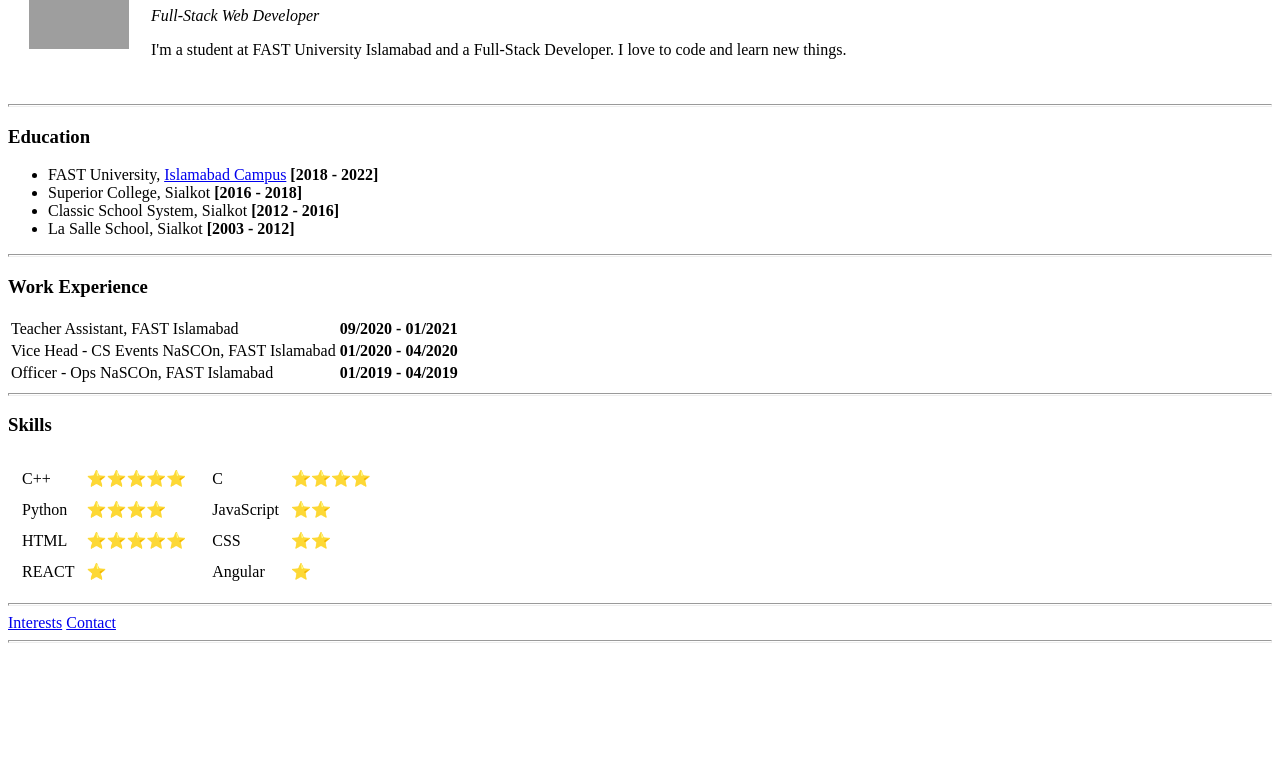
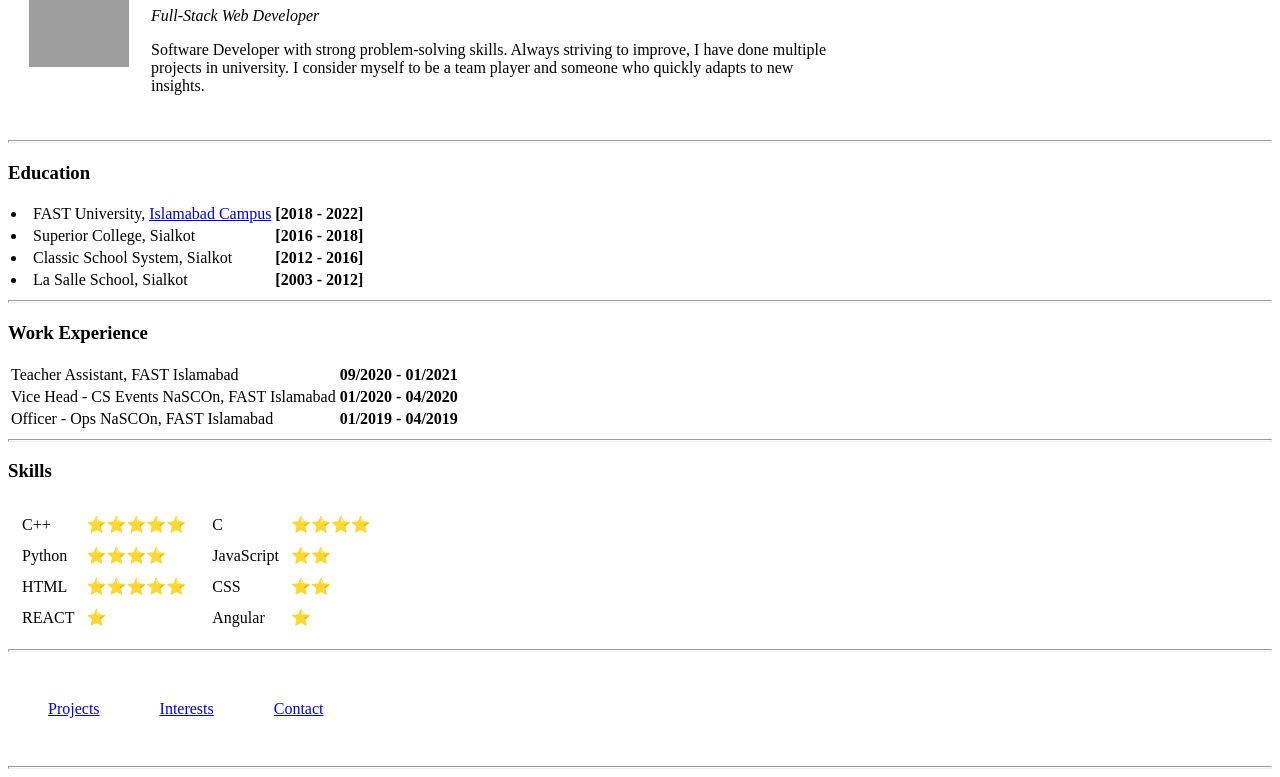
Before and after one commit to Ahmed2022skipq/CV, a plain HTML site: page index.html in a window 1280 px wide. Shown: the part 102-879 px from the top of the page. Before the commit the page ends 800 px from the top, so only its background shows below. Drawn offline with Linux system fonts and the light colour scheme; grey boxes are pictures that could not be loaded.

Commit message:
Initial CV using HTML

```diff
--- a/index.html
+++ b/index.html
@@ -27,8 +27,9 @@
             <h1>Ahmed Shabib</h1>
             <p><em>Full-Stack Web Developer</em></p>
             <p>
-              I'm a student at FAST University Islamabad and a Full-Stack
-              Developer. I love to code and learn new things.
+              Software Developer with strong problem-solving skills. Always striving to improve, I have done multiple <br>
+              projects in university. I consider myself to be a team player and someone who quickly adapts to new <br>
+              insights.
             </p>
           </td>
         </tr>
@@ -36,15 +37,31 @@
     </table>
     <hr size="3" />
     <h3>Education</h3>
-    <ul>
-      <li>
-        FAST University, <a href="https://www.nu.edu.pk/">Islamabad Campus</a>
-        <strong> [2018 - 2022] </strong>
-      </li>
-      <li>Superior College, Sialkot <strong> [2016 - 2018] </strong></li>
-      <li>Classic School System, Sialkot <strong> [2012 - 2016] </strong></li>
-      <li>La Salle School, Sialkot <strong> [2003 - 2012] </strong></li>
-    </ul>
+    <table>
+      <tbody>
+        <ul>
+          <tr>
+            <td>
+              <li> FAST University,
+              <a href="https://www.nu.edu.pk/">Islamabad Campus</a>
+            </td>
+            <td><strong> [2018 - 2022] </strong> </li></td>
+          </tr>
+          <tr>
+            <td><li>Superior College, Sialkot</td>
+            <td><strong> [2016 - 2018] </strong></li></td>
+          </tr>
+          <tr>
+            <td><li>Classic School System, Sialkot</td>
+            <td><strong> [2012 - 2016] </strong></li></td>
+          </tr>
+          <tr>
+            <td> <li>La Salle School, Sialkot</td>
+            <td><strong> [2003 - 2012] </strong></li></td>
+          </tr>
+        </ul>
+      </tbody>
+    </table>
     <hr size="3" />
     <h3>Work Experience</h3>
     <table>
@@ -75,7 +92,7 @@
       <tbody>
         <tr>
           <td>
-            <table cellspacing = "10">
+            <table cellspacing="10">
               <tbody>
                 <tr>
                   <td>C++</td>
@@ -97,7 +114,7 @@
             </table>
           </td>
           <td>
-            <table cellspacing = "10">
+            <table cellspacing="10">
               <tbody>
                 <tr>
                   <td>C</td>
@@ -122,8 +139,15 @@
       </tbody>
     </table>
     <hr size="3" />
-    <a href="interests.html">Interests</a>
-    <a href="contact.html">Contact</a>
+    <table  cellspacing = "20" cellpadding="20">
+      <tbody>
+        <tr>
+          <td><a href="projects.html">Projects</a></td>
+          <td><a href="interests.html">Interests</a></td>
+          <td><a href="contact.html">Contact</a></td>
+        </tr>
+      </tbody>
+    </table>
     <hr size="3" />
   </body>
 </html>
```
Also changed, not shown: interests.html (+9 -0 lines), projects.html (added, +81 -0 lines), contact.html (line endings or trailing spaces).
